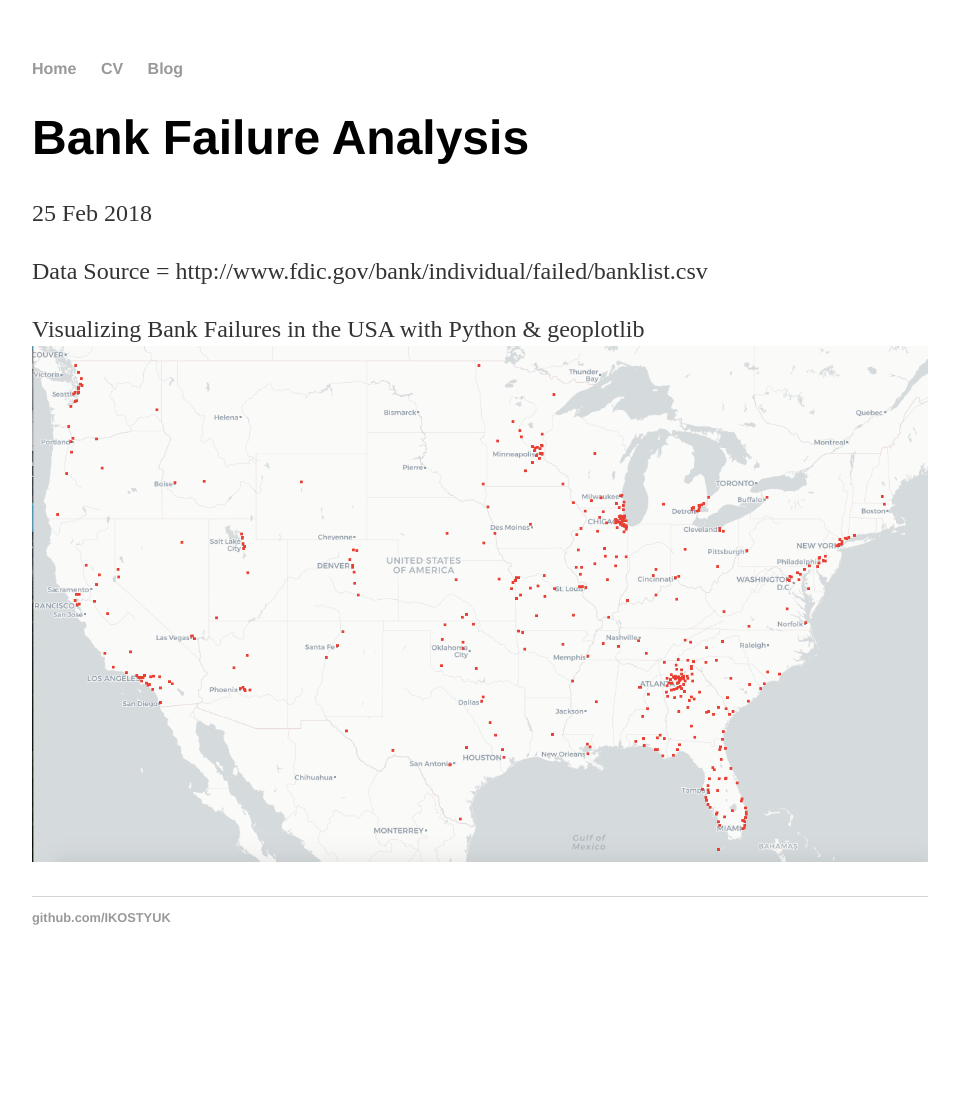
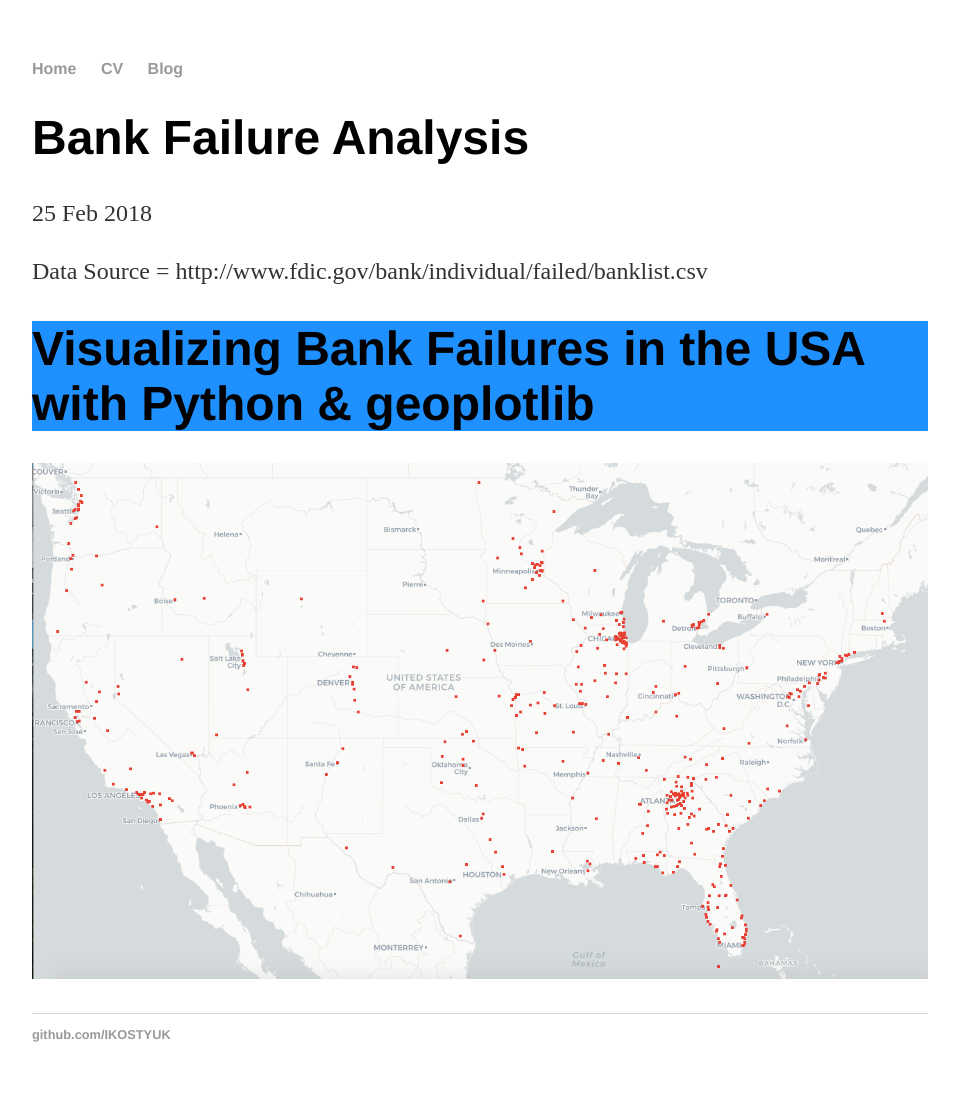
Before and after one commit to IKOSTYUK/ikostyuk.github.io, a Jekyll site: the page built from _posts/2018-02-25-Bank-Failure-Analysis.md, in a window 1280 px wide. Shown: the whole page, without its empty margins (160-1119 px from the left). Built offline with Jekyll 4.4.1, drawn with Linux system fonts in a browser that asks for light colours; our own code applies the rules of GitHub Pages for plain Markdown files; before the commit the page ends 985 px from its top, so only the background shows below that.

Commit message:
Update 2018-02-25-Bank-Failure-Analysis.md

```diff
--- a/_posts/2018-02-25-Bank-Failure-Analysis.md
+++ b/_posts/2018-02-25-Bank-Failure-Analysis.md
@@ -2,5 +2,5 @@
 
 Data Source = http://www.fdic.gov/bank/individual/failed/banklist.csv
 
-Visualizing Bank Failures in the USA with Python & geoplotlib
+<h1 style= "background-color:DodgerBlue;">Visualizing Bank Failures in the USA with Python & geoplotlib</h1>
 <img src="/img/Bank_Map.png" height="100%" width="100%" class="inline"/>
```
